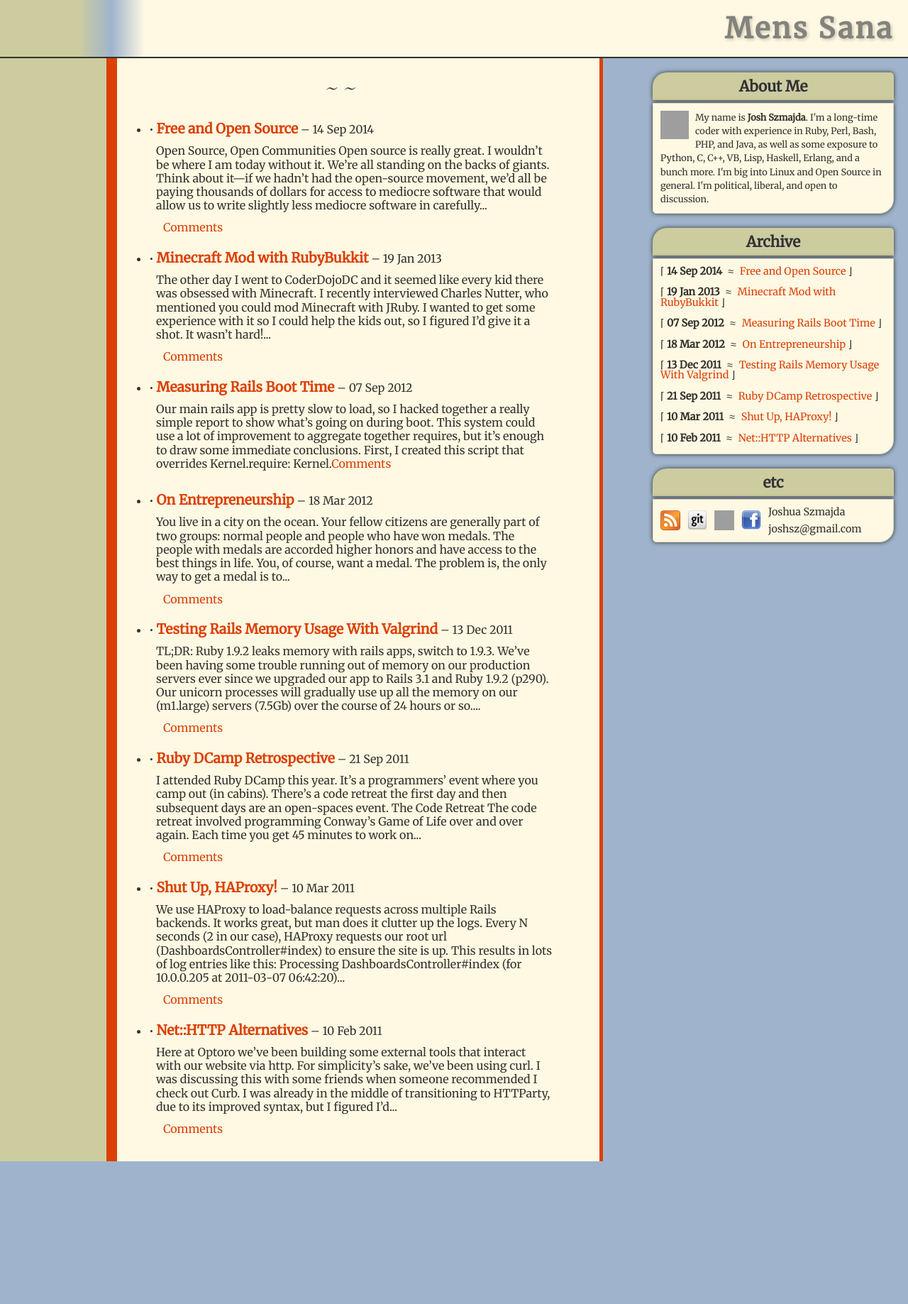
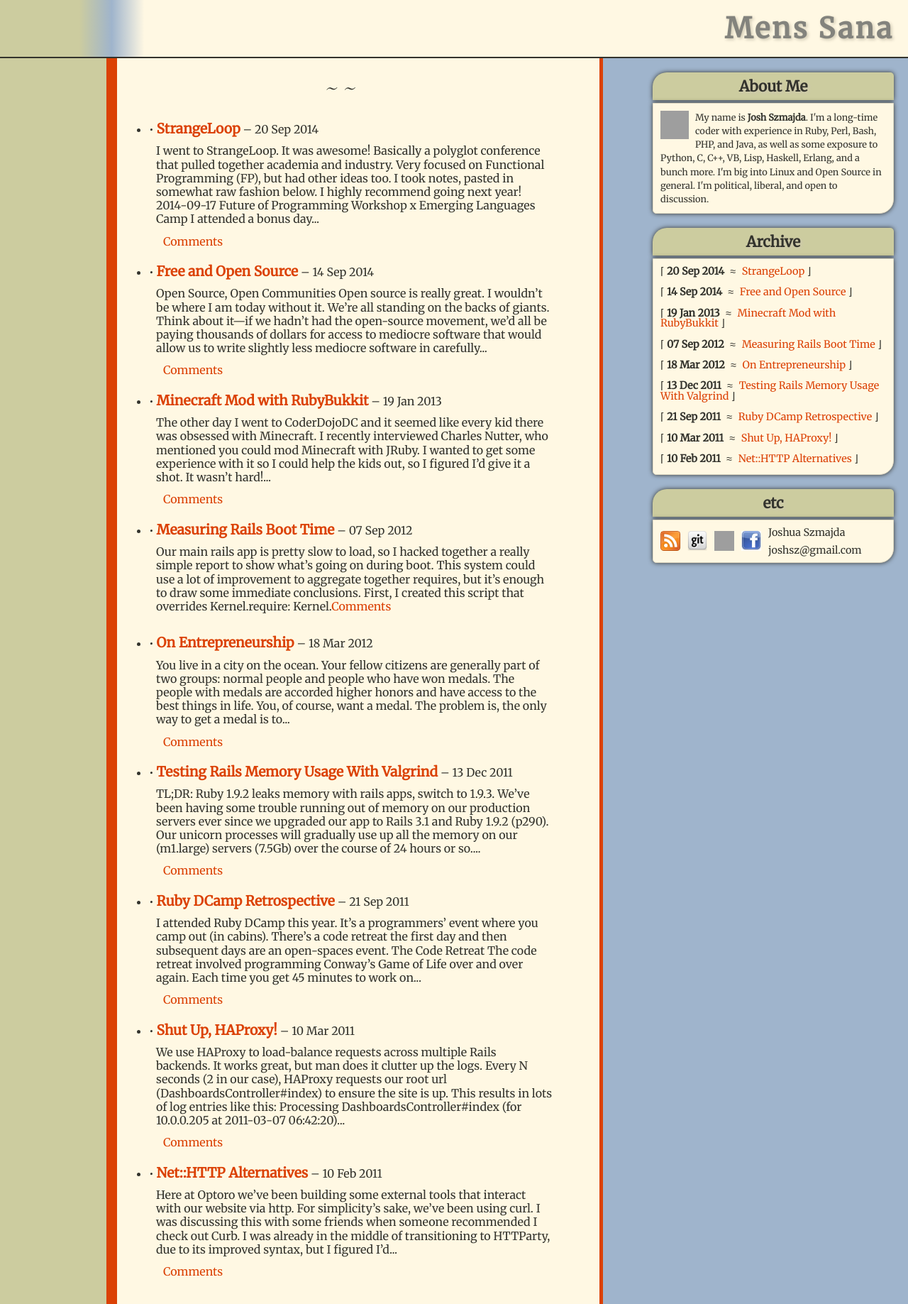
Before and after one commit to jszmajda/blog, a Jekyll site: the page built from index.html, in a window 1280 px wide. Shown: the whole page at 71% size. Built offline with Jekyll 4.4.1, drawn with Linux system fonts in a browser that asks for light colours; some web fonts are replaced; comment, search, counter and statistics services are not loaded; before the commit the page ends 1636 px from its top, so only the background shows below that; some of the changed lines change nothing that is shown; grey boxes are pictures that could not be loaded.

Commit message:
updated CSS, and new post

```diff
--- a/css/main.css
+++ b/css/main.css
@@ -41,11 +41,14 @@
   font-weight: bold;
   letter-spacing: 0.08em;
   text-shadow: 2px 2px 4px #CFC8B3;
+  margin-top: 40px;
+  margin-bottom: 20px;
 }
 
 #post h3 {
   font-weight: bold;
-  margin-top: 15px;
+  margin-top: 30px;
+  margin-bottom: 15px;
 }
 
 p {
--- /dev/null
+++ b/essays/_posts/2014-09-20-strangenotes.md
@@ -0,0 +1,478 @@
+---
+layout: post
+title: StrangeLoop
+---
+
+I went to [StrangeLoop][1]. It was awesome! Basically a polyglot conference
+that pulled together academia and industry. Very focused on Functional
+Programming (FP), but had other ideas too. I took notes, pasted in somewhat raw
+fashion below. I highly recommend going next year!
+
+## 2014-09-17
+
+### Future of Programming Workshop x Emerging Languages Camp
+
+I attended a bonus day camp on the Future of Programming. I was expecting stuff
+like I've [seen out of Brett Victor][11], and while I didn't get quite that, I
+did see some really interesting stuff. All videos should be published by 12/1
+this year.
+
+### Jonathan Edwards / Subtext
+
+* "Leader of the Programmer Liberation Front"
+* [http://www.subtext-lang.org/](http://www.subtext-lang.org/)
+* Experimental language trying to make it easier to build websites
+* inspired by excel / lighttable
+* wysiwyg with explosion of computation
+* All arrays implemented as CRDTs
+* [Lenses][2] all the way down
+* Transaction based
+* Causality is monotonic in the tree
+* Guaranteed change-commit cycle has nice properties, especially in
+  parallel and distributed computation
+* assertions are final phase of commit, operations are strictly ordered
+* "Two-way Dataflow"
+
+### Mark / Storyteller
+
+* Visual VCS with Story Board
+* His primary complaint is that he doesn't see how the programmer
+  thought about the problem and solved it.
+* I really think you can get all the benefit of this with smaller, more
+  verbose commit messages on a standard VCS, which is general
+  best-practices anyway
+* [http://www.storytellersoftware.com](http://www.storytellersoftware.com)
+
+### Toby Schachman / Shadershop
+
+* @NYC MIT Media Lab analogue
+* How do we communicate to a computer over a spacial channel?
+* Shadershop = shaders in 'photoshop'
+* a Shader is a fn of xy -> rgba
+* This is cool!!
+* Pseudo random number generator = high-amplitude sin sampled by fract
+  (flatten out to fractional components)
+
+### Kaya
+
+* Declarative Reactive
+* Object Query Language
+* Better query language for tabular / spreadsheet data
+
+### Céu
+
+* Structured Reactive Programming
+* `await`, composition, synchronous execution
+* Neat GUI programming ideas
+* [http://www.ceu-lang.org/](http://www.ceu-lang.org/)
+
+### Joel / CodeHint
+
+* Dynamic and Interactive Synthesis for Modern IDEs
+* Autocomplete for the modern age
+* incorporates some concepts from lighttable
+* for Java only now
+
+### Julien / Facebook / Hack
+
+* Evolving PHP
+* Julien = one of the language designers for Hack
+   * oCaml programmer at heart
+* Whatever you choose, in 10-15 years it'll be outdated
+* FB PHP
+    * over 10M sloc
+    * Monolithic
+    * reinvesting in mercurial and git to make them scale
+    * pushing twice a day
+    * mostly migrated to Hack (except for php libs)
+* hack = statically typed language for hhvm, compatible with php, same
+  representation at runtime
+* instantaneous type-checking, with gradual typing
+
+## 2014-09-18
+
+### Keynote - The Mess We're In
+
+* Joe Armstrong - one of the creators of Erlang
+* What's going wrong and why, physical limits of computation
+* Software's getting worse over time. When it doesn't work we don't
+  understand why
+* We've created billions of man-hours of work to do in the future!
+
+--
+
+* Bad code is code you can't immediately understand, code that requires
+  a brain shift to understand
+* 6 32-bit integers can be in the same number of states as the number of
+  atoms on earth
+* need 2^7633587786 universes to have the same number of states as any
+  one laptop
+
+--
+
+* failure - you cant handle failure with just one computer
+* a neat exercise might be RSA in roman numerals
+* new programmers have no common language (old-school: sh, make, C)
+* efficiency vs. clarity - balance between abstraction and speed
+* naming is hard
+* byzantine general problem, causality
+    * 2-phase commit breaks the laws of physics ;)
+* simultaneity - observers see different things based on location
+* entropy always increases
+* c^2/h = the bremmerman limit - how fast things can vibrate, or change
+  state. The fastest clock rate you can get
+* the ultimate 1kg computer - a black hole
+    * 10^51 ops/sec, lasts for 10^-21 second, emits data through quantum
+      radiation
+    * Hawkins radiation and quantum entanglement
+    * conventional - 10^9 op/s
+* the real ultimate computer
+    * the entire universe - 10^123 ops so far, can store 10^92 bits
+    * information theory - if it takes more than 10^123 to crack a code,
+      it's uncrackable
+
+* entropy reverser - "Let's break the 2nd law of thermodynamics!"
+* Naming objects
+    * URIs aren't perfect. hashes are useful, validatable, perfect.
+      (a la darknet)
+    * Algorithms for finding hashed data - chord, kademlia. basic P2P systems
+    * combined you get gittorrent ;)
+* collapse
+    * find all files
+    * merge all _similar_ files - maybe least compression difference:
+      size(C(A)) ~ size(C(A+B)). if identical, compressed concat should
+      be tiny bit larger. Works for small data, not big data. There are
+      other better methods
+
+* computing is about controlling complexity, and we've failed miserably
+* make small, validatable systems, and connect them
+* computers are using more energy than air traffic, etc. we need to make
+  computers operate more efficiently
+* let's clean up the mess we've made
+
+### Unix smalltalk
+
+* neat dynamic symbol loading, autoloading C libraries from Node as
+  proof of concept
+
+### Lolchat - League of Legends Chat
+
+* lolwut?
+* 7.5M concurrent players!
+* 1b events routed per server per day
+* 11k messages/sec!
+* Using XMPP protocol, but with their own modifications
+* Used ejabberd at the beginning - was good out of the box but they
+  customized it later
+* Riak - database
+* rescheduling queries for later processing
+* cloned Riak set for ETL jobs
+* rewrote most of ejabberd - 5-10% is left from open-source!
+    * removed unnedded code, optimized certain flow paths, wrote lots of
+      tests
+    * example: asymmetric friendships caused too much messaging
+      overhead, changed protocol to be symmetric friendship
+    * example: removed muc router for multi-user chat
+* changes to erlang
+    * patched erlang and otp to remove some generic stuff they didn't
+      need for better overall performance
+    * added transactional multi-server code reloading
+* started with mysql but moved to riak for performance, stability, and
+  flexibility (schema changing speed)
+* Riak - truly masterless, so fully HA
+    * CRDT libraries help with write conflicts (dropping C in CAP)
+    * scaled linearly
+* _lessons learned_
+    * *key to success is to understand what our system is actually doing*
+        * built over 500 realtime counters to monitor things
+        * each metric and counter has threshholds to define normal and
+          abnormal
+            * using graphite, zabbix, and nagios
+    * use Feature Toggles!
+    * patch bugs on the fly
+    * logging important - log healthy state as much as failure state
+        * using [Honu?](https://github.com/jboulon/Honu/)
+    * always load-test code. generate metrics on load-test environment
+      and learn about it. Simulate failures in test too
+    * be ready for failure - things will fail that are out of your
+      contorl
+
+### Sociology of programming languages
+
+* who adopts what
+* keeping perceived adoption pain low
+* programming is actually social
+* design smarter by exploiting social foundations
+* ecological model of adoption
+    * music spreads through friends (people)
+* hammerprinciple data + 2-week intensive survey + mooc data + scraping
+  sourceforge = [http://lmeyerov.github.io](http://lmeyerov.github.io)
+* lots of room in the long tail for niche languages
+* managed languages are much easier to learn
+* Peter Norvig quote about learning at least half a dozen languages
+* diffusion of innovation:
+    * knowledge, persuasion, decision, trial, confirmation
+    * diffusions catalysts: clear relative advantage, observable,
+      trialability and compatibility
+    * make something observable and it'll catch on much better
+* dataviz and renderfarms tonight [@lmeyerov][3]
+
+### Rules / [@ryanbrush][4]
+
+* intelligent systems derive their power form the knowledge they posses,
+  not how it's encoded
+* structure your rules system as a graph / network
+    * Forgy's thesis gave rise to expert systems
+    * They were overhyped - lots of intellectually dishonest promises
+      were made
+* expert systems were mostly forgotten in the 90s
+* Martin Fowler on rules engines in 2009
+    * it doesn't end well...
+    * good for simple problems but problems don't stay simple
+* talking about logical constraint systems (prolog-ish)
+* [https://github.com/ulfurinn/wongi-engine](https://github.com/ulfurinn/wongi-engine)
+* Agile works when iteration is cheap
+* tools from unagile industries:
+    * blueprints - unambiguous specification that describes our system
+    * floorplan - simplified projection of a blueprint
+* rules are a tool for developer to simplify code by minimizing semantic
+  gap
+
+### Idris
+
+* Dependent types = types dependent on values
+* NICTA on SEO4 - formally verified kernel
+* Adventures in Extraction - Wouter Swierstra
+* extraction = taking formally verified dependently typed code and
+  creating executable code
+    * extraction was inefficient 4 years ago at least
+* idris is making dependent types more practical than coq
+* iridium - window manager like xmonad (60% idris, 40% obj-c for mac
+  apis)
+* *brain melt*
+* Algebraic laws lead to correctness guarantees
+
+### CRDTs etc
+
+* CP systems - concensus protocol, like Chubby, Doozer, ZooKeeper,
+  Consul, etcd (`Raft` is latest hipster CP)
+* AP - Cassandra, Riak, Mongo, Couch
+    * eventual consistency
+    * all are different and rarely provable guarantees
+* delay, drop, out of order, duplication
+    * CP abstracts these away
+    * AP allow them to happen and deal with it
+* CALM principle
+    * Consistency As Logical Monotonicity
+    * A system as it's accepting messages should only grow in one
+      direction (a counter that only gets bigger) bloom lang
+    * ACID 2.0 - Associative Commutative Idempotent Distributed
+        * reification of CALM
+        * CRDT
+            * conflict-free replicated data type, provably consistent
+              without strong consensus
+
+#### CRDTs
+
+* increment-only counter - increment or read
+    * Need associative, commutative, and idempotent function
+    * addition is associative, commutative, not idempotent
+    * Set union - associative, commutative, idempotent
+    * on track plays, you can use userid as set key to union - gset crdt
+    * read - read all values and rely on ACI to give correct value
+* convenient solution to a problem but it requires bending the problem
+* devops - acknowledged that developers are the best people to run their
+  own code in production. Devs are ops.
+* soundcloud event - timestamp, actor, verb, thing
+    * distribution methods:
+        * fan-out on write
+        * fan-in on read (much nicer for products mostly)
+            * can be slow
+    * CRDT Sets - G-set, 2p-set, or-set, roshi set
+        * roshi - single logical set represented by 2 physical sets -
+          add set and remove set
+    * built with sharded redis zset with lua extension
+* basically reimplemented Cassandra in go
+* [http://github.com/soundcloud/roshi](http://github.com/soundcloud/roshi)
+
+### Finagle and Clojure - Sam Neubart
+
+* finagle-clojure - highly concurrent rpc on the jvm
+* "your server as a function" - finagle paper
+* makes distributed systems obvious
+* finagle works with zipkin
+* build with netty - async io on jvm
+* uses Futures!
+    * 3 states - undefined (pending), success, error
+* blocks on IO, locks, and waiting for futures
+    * composes futures to stay async
+
+## 2014-09-19
+
+### Nada Amin / Programming should eat itself
+
+* Programming to understand programming
+* Reflective language Black in Scheme
+* TABA / convolution
+* very academic
+
+### Evan Czaplicki - Elm / FRP
+
+* [@czaplic][7] wrote Elm
+* FRP - dealing with the world
+    * in elm, it's the signal graph
+    * explicitly structured time
+    * signals are infinite
+* FRP lets you do time-travel
+* [higher-order functional reactive programming in bounded space][5]
+    * linear types (out of idris)
+    * maybe not actually useful
+* async dataflow - imperative FRP
+    * flatten : Signal (Signal a) -> Signal a
+    * ReactiveExtensions ReactiveCocoa Bacon.js
+* arrowized FRP - Yampa, Netwire, Automaton (elm)
+    * swapping in and out Signal handlers
+    * abstraction replacement for pure functions and modules
+    * helpful for music..
+* you can hook up to elm from non-elm stuff (with something like
+  bacon.js etc)
+* [http://elm-lang.org/papers/concurrent-frp.pdf](http://elm-lang.org/papers/concurrent-frp.pdf)
+
+### Purescript - [@bodil][8]
+
+* JS sux d00d
+* game engine - functional, reactive, animation stream in game loop
+* "elm - if haskell were designed by a usability expert"
+* constraint - low deliverable size and unpredictable environment
+* originally built with typescript and baconjs (rxjs is more powerful)
+  and html canvas
+    * game loop reactive stream
+    * in production
+* once you've done haskell you can't go back
+* purescript focuses on producing very neat js code
+    * haskelly syntax
+    * close to the js
+    * actually pure - purely functional
+    * effects & ffi (monads and js access)
+
+### Rich Hickey - Transducers
+
+* Transducers - extracting the essence of map, filter, et al, recasted
+  as process transformations
+* you can transduce a process that is a succession of steps that ingests an input
+* a seeded left reduce, more as a process than something that's building
+  a thing
+* transduce - to lead across
+* example: put the baggage on the plane, as you do that
+    * break apart pallets,
+    * remove bags that smell like food,
+    * label heavy bags
+* conveyances, sources, and sinks are irrelevant in process definition
+* transducers are fully composable
+* hard to model in strictly typed systems because each step returns a
+  different fixed type
+    * sounds like a good problem for Ruby! (trololololol)
+* early termination support (take-while non-ticking?)
+
+### Clojurescript
+
+* C.A.R. Hoare - building without deficiencies. There's a significant
+  difference between simple and easy. Ease doesn't necessarily imply
+  simplicity.
+* @Prismatic: Still working our their core product, need to iterate
+  fast. Using clojure on the backend
+* global mutable state = trouble
+* yeaaaah no sell on why I'd do this instead of others
+
+### Haste: Full-Stack Haskell for Non-PhD Candidates
+
+* [@lasericus][9] and [@coopernurse][10]
+* industry developers, wanted to build some stuff in Haskell but didn't
+  know where to go
+* language properties: performance, productivity, safety
+* Haste - Haskell -> JS compiler
+* Haste project people would like to write something that overall spans
+  client and server, but that's not required
+* cabal install haste; haste-boot
+* netwire mentioned again
+* Has FFI support - ccall and ffi
+* ccall is much faster but requires type declaration
+* exported functions go in Haste js namespace
+* compiled js is not awesome
+* you can test with Hspec
+* Haskell's Integer is not the same as JS's Number! Hspec can lie!
+* Pure-haskell libraries will work! (from hackage) with haste-inst
+* could use a better API for DOM manip
+* upenn CS 194 - learn haskell better [http://www.seas.upenn.edu/~cis194/](http://www.seas.upenn.edu/~cis194/)
+
+### 8 Fallacies of Distributed Computing - Stephen Asbury
+
+* list on wikipedia
+* Fallacy: a wrong belief, a false idea, or a mistaken idea
+* backhoes suck - they kill your internets
+* seen this all before, going to another talk...
+
+### game in haskell
+
+* eleria - FRP haskell
+* network in her examples is the set of things that make state
+* generate signals for all the things!
+* never use unsafecoerce!
+* used openAL for sound, not threadsafe but worked
+* keyframe interpolated or skeletal animation
+* made objects in blender to make keyframes (it's not user-friendly)
+* physics - 2d library = chipmunk / hipmunk (haskell bindings)
+    * not easy to combine with FRP...
+* it's far from perfect..
+* making a game is much harder to get the UX right than the code
+* [Nikki and the robots] is commercially made hasklel with QT,
+  open-source code
+* game studio made haskell sdl window on mobile
+* chucklefish is hiring haskell game devs (wayward tides)
+
+### Visualizing Persistent Data Structures / Dann Toliver
+
+* Data structures are "accidentally" complicated
+* people love to complicate data structure language
+* abstract vs. concrete data structures
+    * abstract - stack, queue, list, array
+    * concrete - linked list, array
+    * array - list with random access support and the data structure
+      that supports it
+    * adjectives usually mean concrete, unless there are too many, like
+      self-balancing binary search tree... or too few, like priority
+      queue
+    * proper name in it then it's always concrete ;)
+* persistent data structure
+* fully-persistent data structures - includes changes over time, like
+  git
+* confluently persistent - you can merge a branch back into the main
+* *batched queue* - 2 stacks, push onto one, pop the other, when pop stack
+  empties pop/push all from push stack to pop stack
+* *[hash array mapped trie][6]* - fast, great for maps, dandy vectors, constant
+  time
+* very cool js viz of data structure values
+* mori vs. fb vector queues
+
+### Our shared joy of programming
+
+* take care of your personal joy:
+    * Get enough sleep
+    * eat well, exercise
+    * keep interested and keep learning
+    * code can pull you out of darkness
+* Sharing joy increases our personal joy, binds us as a community, lifts
+  us up, and makes us more than ourselves
+* [A little video ;)](http://youtu.be/Pcu2DoBPtCc)
+
+[1]: https://thestrangeloop.com/
+[2]: https://github.com/ekmett/lens
+[3]: https://twitter.com/lmeyerov
+[4]: https://twitter.com/ryanbrush
+[5]: https://www.mpi-sws.org/~neelk/popl074-krishnaswami.pdf
+[6]: http://en.wikipedia.org/wiki/Hash_array_mapped_trie
+[7]: https://twitter.com/czaplic
+[8]: https://twitter.com/bodil
+[9]: https://twitter.com/lasericus
+[10]: https://twitter.com/coopernurse
+[11]: http://worrydream.com/#!2/LadderOfAbstraction
```
